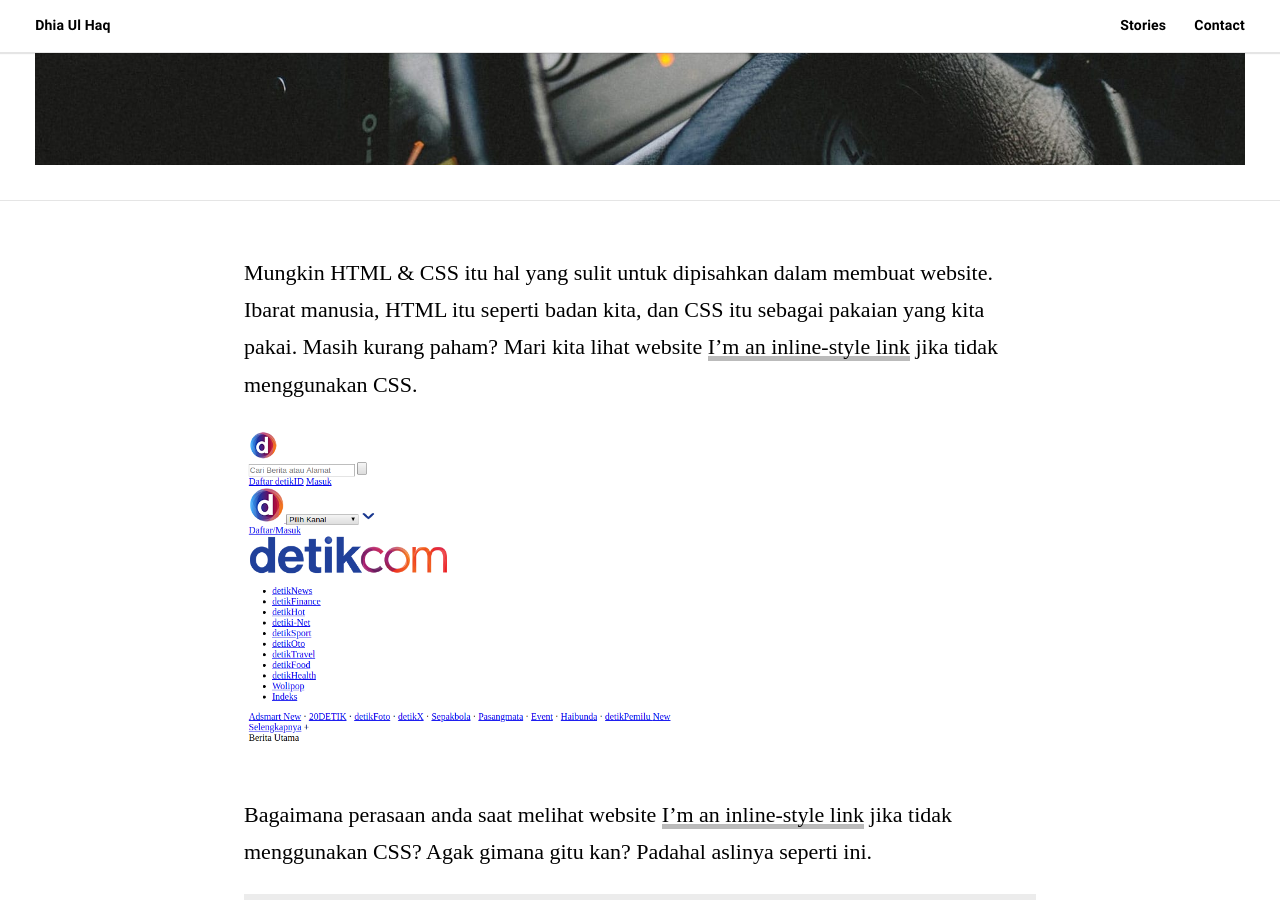
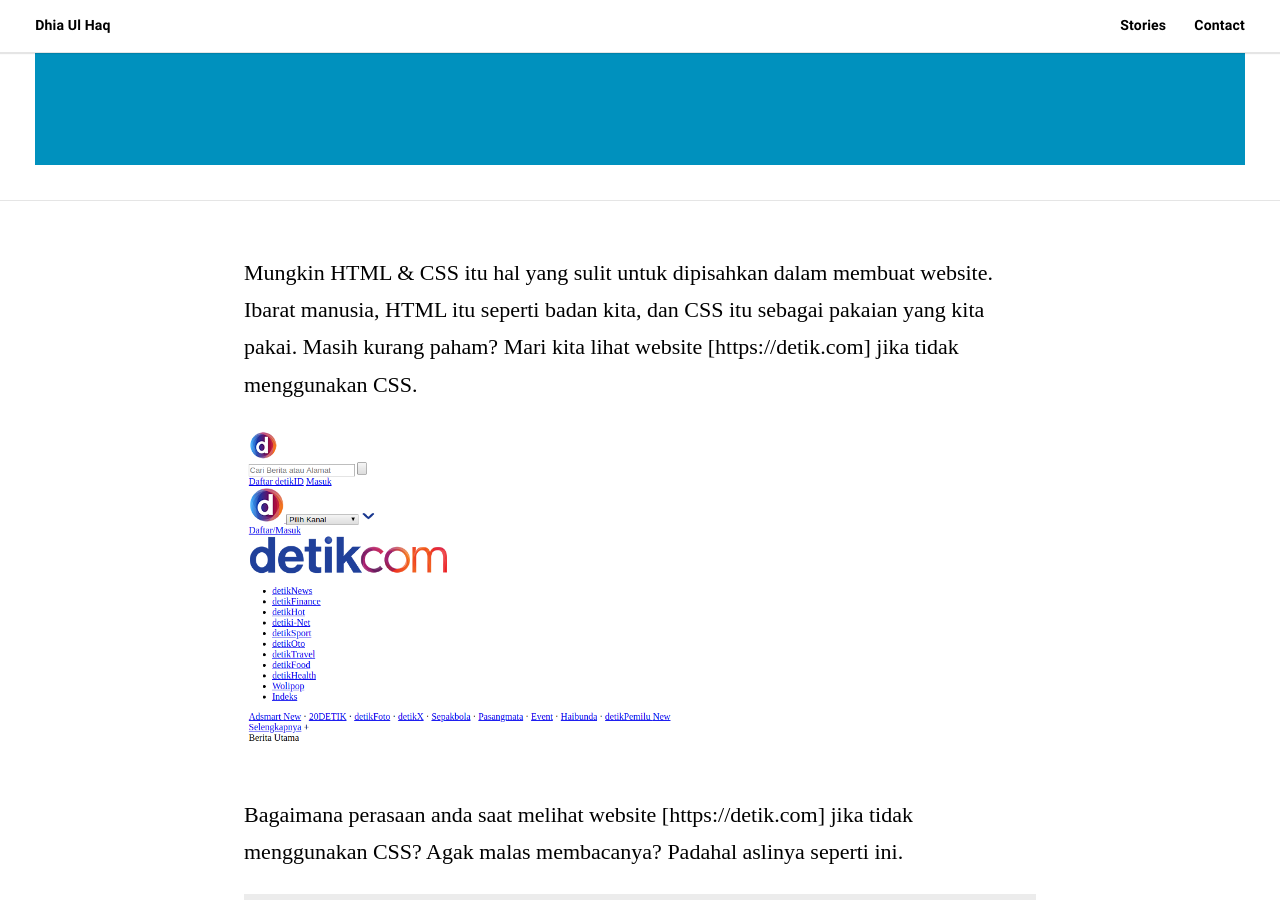
Before and after one commit to qahludhia/qahludhia.github.io, a Jekyll site: the page built from _posts/2018-10-10-html-css.markdown, in a window 1280 px wide and 900 px high, scrolled down 989 px. Built offline with Jekyll 4.4.1, drawn with Linux system fonts in a browser that asks for light colours; some web fonts are replaced; some of the changed text lies outside the part shown.

Commit message:
fixing some error

```diff
--- a/_posts/2018-10-10-html-css.markdown
+++ b/_posts/2018-10-10-html-css.markdown
@@ -1,16 +1,16 @@
 ---
 layout: post
 title: "HTML & CSS"
-date: 2017-10-10
+date: 2018-10-10
 description:
-image: /assets/images/placeholder-15.jpg
+image: /assets/images/html.png
 author: Muhammad Dhia Ul Haq
 ---
-Mungkin HTML & CSS itu hal yang sulit untuk dipisahkan dalam membuat website. Ibarat manusia, HTML itu seperti badan kita, dan CSS itu sebagai pakaian yang kita pakai. Masih kurang paham? Mari kita lihat website [I'm an inline-style link](https://detik.com) jika tidak menggunakan CSS.
+Mungkin HTML & CSS itu hal yang sulit untuk dipisahkan dalam membuat website. Ibarat manusia, HTML itu seperti badan kita, dan CSS itu sebagai pakaian yang kita pakai. Masih kurang paham? Mari kita lihat website [https://detik.com] jika tidak menggunakan CSS.
 
 ![Placeholder](/assets/images/detik.png)
 
-Bagaimana perasaan anda saat melihat website [I'm an inline-style link](https://detik.com) jika tidak menggunakan CSS? Agak gimana gitu kan? Padahal aslinya seperti ini.
+Bagaimana perasaan anda saat melihat website [https://detik.com] jika tidak menggunakan CSS? Agak malas membacanya? Padahal aslinya seperti ini.
 
 ![Placeholder](/assets/images/detikhtml.png)
 
```
